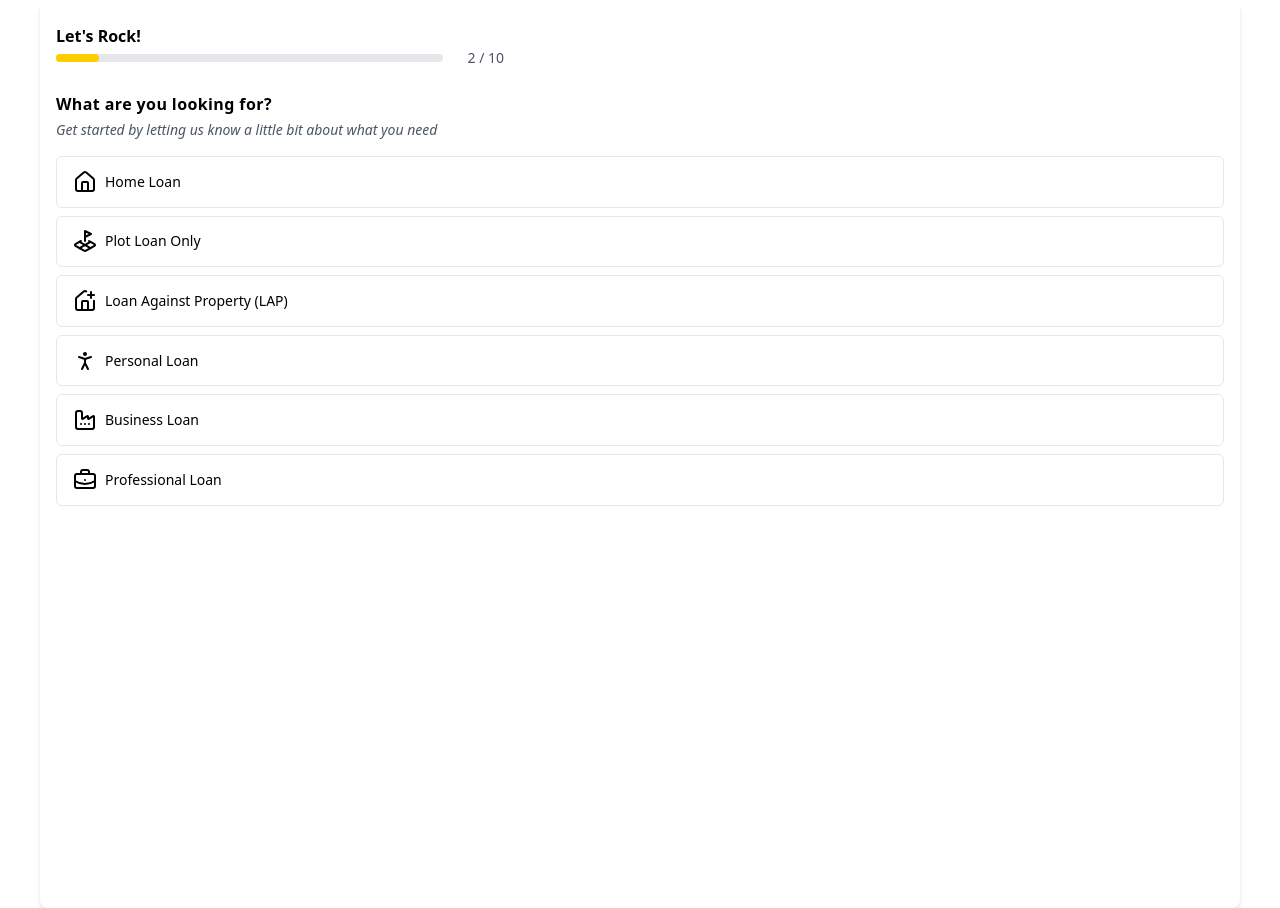
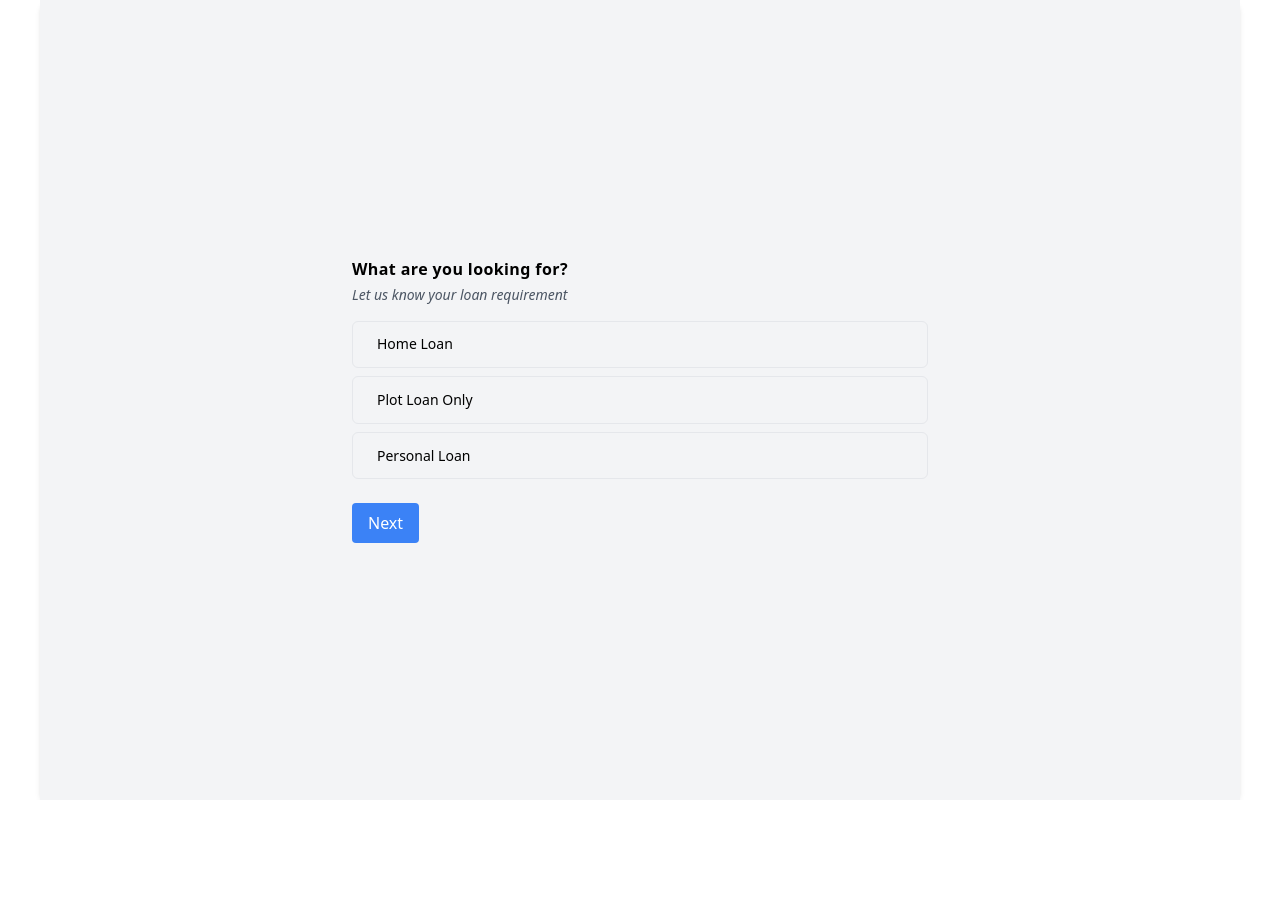
Before and after one commit to alokRajEyantrik/mobileApp, a SvelteKit app: page /getStarted in a window 1280 px wide. After the commit the page ends 800 px from the top, so only its background shows below. Built offline with nearby package versions, Linux system fonts and the light colour scheme.

Commit message:
form updated

```diff
--- a/src/routes/(form)/getStarted/+page.svelte
+++ b/src/routes/(form)/getStarted/+page.svelte
@@ -1,131 +1,67 @@
 <script>
-	import FormCard from '$lib/components/FormCard.svelte';
-	import ProgressBar from '$lib/components/ProgressBar.svelte';
+	import { fade, slide } from 'svelte/transition';
+	import { tick } from 'svelte';
 	import QuestionRadioForm from '$lib/components/QuestionRadioForm.svelte';
-	import {
-		House,
-		LandPlot,
-		HousePlus,
-		PersonStanding,
-		Factory,
-		Plus,
-		ArrowLeftRight,
-		BriefcaseBusiness
-	} from '@lucide/svelte';
-	import { tick } from 'svelte';
 
-	let homeLoanOptions = [
-		{ label: 'Home Loan', value: 'Home Loan', groupName: 'loanName', groupId: 'HL', Icon: House },
+	let questions = [
 		{
-			label: 'Plot Loan Only',
-			value: 'Plot Loan Only',
-			groupName: 'loanName',
-			groupId: 'Plot',
-			Icon: LandPlot
+			question: 'What are you looking for?',
+			description: 'Let us know your loan requirement',
+			options: [
+				{ label: 'Home Loan', value: 'Home Loan' },
+				{ label: 'Plot Loan Only', value: 'Plot Loan Only' },
+				{ label: 'Personal Loan', value: 'Personal Loan' }
+			],
+			key: 'loanName'
 		},
 		{
-			label: 'Loan Against Property (LAP)',
-			value: 'Loan Against Property (LAP)',
-			groupId: 'LAP',
-			groupName: 'loanName',
-			Icon: HousePlus
-		},
-		{
-			label: 'Personal Loan',
-			value: 'Personal Loan',
-			groupId: 'PL',
-			groupName: 'loanName',
-			Icon: PersonStanding
-		},
-		{
-			label: 'Business Loan',
-			value: 'Business Loan',
-			groupId: 'BL',
-			groupName: 'loanName',
-			Icon: Factory
-		},
-		{
-			label: 'Professional Loan',
-			value: 'Professional Loan',
-			groupId: 'ProfessionalLoan',
-			groupName: 'loanName',
-			Icon: BriefcaseBusiness
+			question: 'What kind of loan is it?',
+			description: 'Choose your loan type',
+			options: [
+				{ label: 'New Loan', value: 'New Loan' },
+				{ label: 'Balance Transfer Only', value: 'Balance Transfer Only' }
+			],
+			key: 'loanType'
 		}
 	];
 
-	let typeOfLoanOptions = [
-		{
-			label: 'New Loan',
-			value: 'New Loan',
-			groupName: 'loanType',
-			groupId: 'newLoan',
-			Icon: Plus
-		},
-		{
-			label: 'Balance Transfer Only',
-			value: 'Balance Transfer Only',
-			groupName: 'loanType',
-			groupId: 'balanceTransfer',
-			Icon: ArrowLeftRight
+	let currentStep = 0;
+	let formData = {};
+
+	const nextStep = async () => {
+		if (currentStep < questions.length - 1) {
+			currentStep++;
+			await tick();
+			scrollToTop();
 		}
-	];
-
-	$: formData = {
-		loanName: null,
-		loanType: null,
-		tenure: null,
-		income: null,
-		city: null,
-		employmentType: null,
-		creditScore: null
 	};
 
 	let scrollContainer;
-	let secondQuestionAnchor;
-
-	$: if (formData.loanName) {
-		tick().then(() => {
-			if (scrollContainer && secondQuestionAnchor) {
-				// Offset to push the second card closer to the top
-				const scrollTo = secondQuestionAnchor.offsetTop - 24;
-				scrollContainer.scrollTo({
-					top: scrollTo,
-					behavior: 'smooth'
-				});
-			}
-		});
+	function scrollToTop() {
+		scrollContainer.scrollTo({ top: 0, behavior: 'smooth' });
 	}
 </script>
 
-<div class="flex flex-col gap-4 justify-center items-center w-full mx-auto relative p-4">
-	<div class=" absolute top-0 w-full bg-white z-10 sticky py-2">
-		<h2 class=" font-bold">Let's Rock!</h2>
-		<div class="flex-grow w-full max-w-md">
-			<ProgressBar currentStep={1} />
-		</div>
-	</div>
-	<!-- Scrollable container -->
-	<div
-		bind:this={scrollContainer}
-		class="w-full mx-auto h-screen overflow-y-auto flex flex-col gap-[3rem] "
-	>
-		<QuestionRadioForm
-			question="What are you looking for?"
-			description="Get started by letting us know a little bit about what you need"
-			options={homeLoanOptions}
-			bind:selectedOption={formData.loanName}
-		/>
-
-		{#if formData.loanName}
-			<!-- Anchor with margin to scroll past the first question -->
-			<div bind:this={secondQuestionAnchor} class="h-0 mt-[-1rem]"></div>
-
-			<QuestionRadioForm
-				question="What type of loan are you planning?"
-				description="It will help us to identify your requirements, specifically"
-				options={typeOfLoanOptions}
-				bind:selectedOption={formData.loanType}
-			/>
-		{/if}
+<div class="h-screen w-full overflow-hidden flex items-center justify-center bg-gray-100">
+	<div bind:this={scrollContainer} class="h-full w-full flex items-center justify-center p-4">
+		{#each questions as q, index}
+			{#if index === currentStep}
+				<!-- Outer div to apply one transition -->
+				<div in:fade={{ duration: 400 }} class="w-full max-w-xl">
+					<!-- Inner div to apply another transition -->
+					<div in:slide={{ y: 50 }}>
+						<QuestionRadioForm
+							question={q.question}
+							description={q.description}
+							options={q.options}
+							bind:selectedOption={formData[q.key]}
+						/>
+						<button on:click={nextStep} class="mt-6 px-4 py-2 bg-blue-500 text-white rounded">
+							Next
+						</button>
+					</div>
+				</div>
+			{/if}
+		{/each}
 	</div>
 </div>
```
